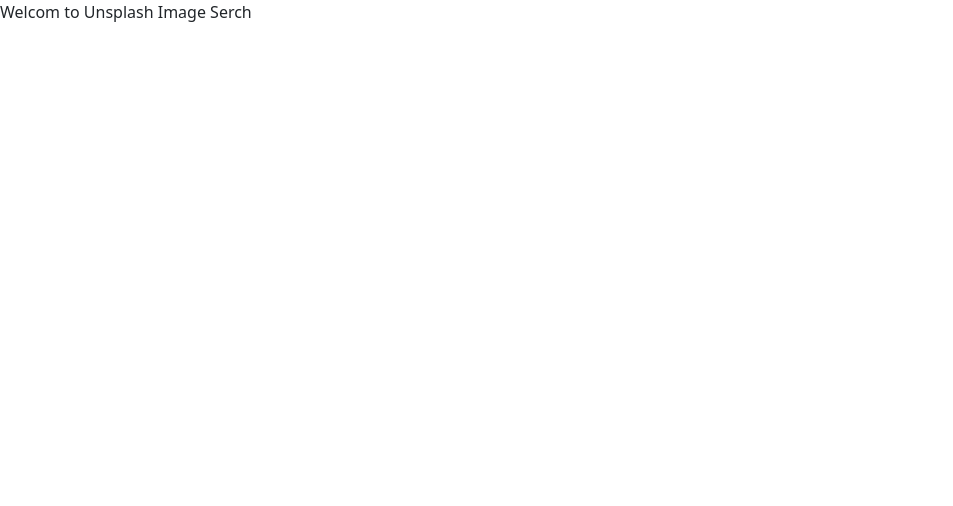
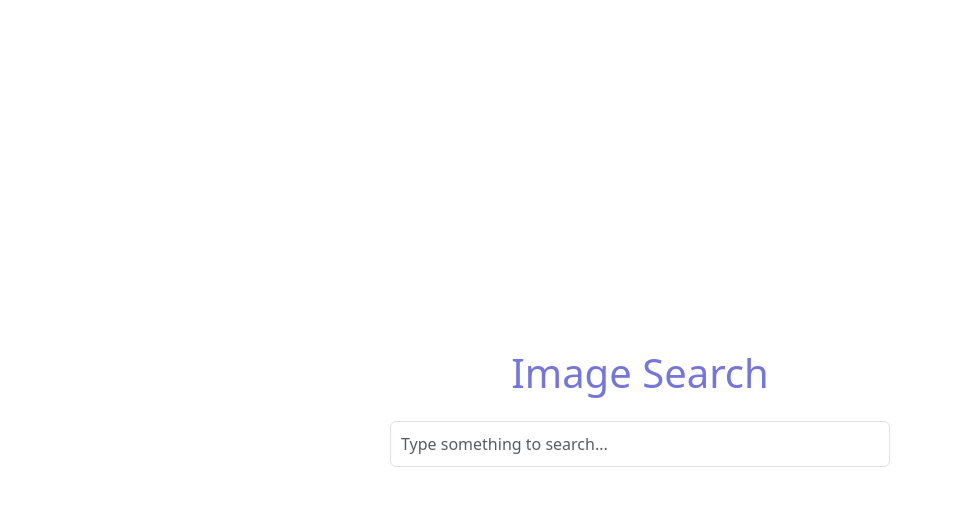
Before and after one commit to Chris-Forrest/FCCpicSearch, a React (Vite) app in the folder unsplash_image_serch/: page / in a window 1280 px wide. Shown: the top 506 px of the page, without its empty margins (0-953 px from the left). Built offline with nearby package versions, Linux system fonts and the light colour scheme.

Commit message:
Update App.jsx
created a search bar and added the useRef hook

```diff
--- a/unsplash_image_serch/src/App.jsx
+++ b/unsplash_image_serch/src/App.jsx
@@ -1,11 +1,26 @@
-import React from 'react';
+import React, { useRef } from 'react';
+import { Form } from 'react-bootstrap';
 import './index.css';
 
 const App = () => {
 
+  const searchInput = useRef(null);
+
   return (
-    <div>Welcom to Unsplash Image Serch</div>
-  )
+    <div className='container'>
+      <h1 className='title'>Image Search</h1>
+      <div className='search-section'>
+        <Form>
+          <Form.Control
+            type='search'
+            placeholder='Type something to search...'
+            className='search-input'
+            ref={searchInput}
+          />
+        </Form>
+      </div>
+    </div>
+  );
 };
 
 export default App;
```
